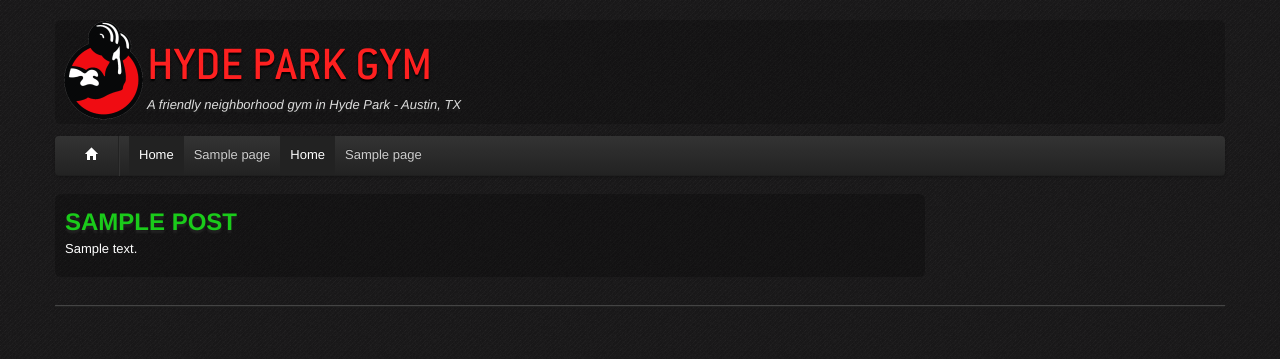
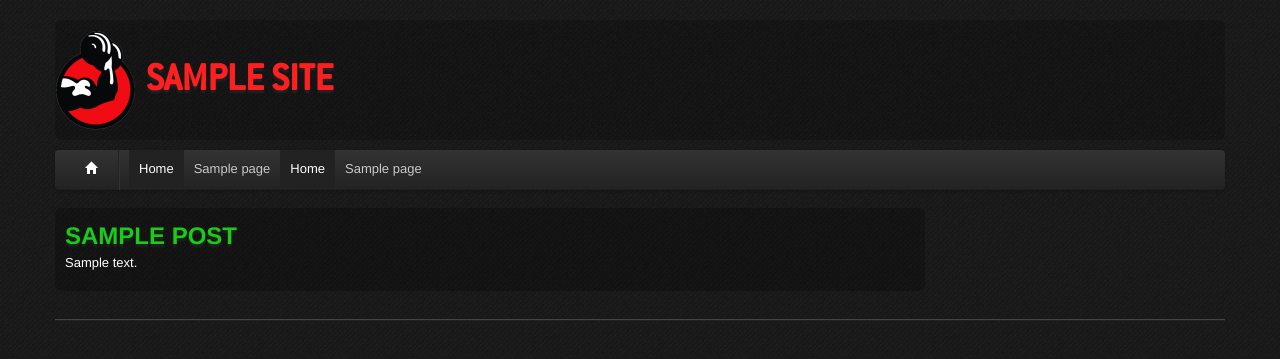
Before and after one commit to jseppi/HPGSite, a WordPress theme: template page.php in a window 1280 px wide. Shown: the top 359 px of the page. Run offline with PHP 8.4 and a stand-in for WordPress, Linux system fonts and the light colour scheme; the site name, menu and one post (Sample post) are stand-ins, and other content is empty.

Commit message:
styling header

```diff
--- a/header.php
+++ b/header.php
@@ -27,21 +27,32 @@
 
 <div class="container">
 
-    <header class="site-header">
-        <hgroup class="site-header-text">
-            <a class="header-link" href="<?php echo get_site_url() ?>" title="Hyde Park Gym"><h1>Hyde Park Gym</h1></a>
+
+    <header id="site-header" class="row">
+        <div class="span12 header-wrap">
+            <div class="row">
+                <hgroup class="span5">
+                    <a href="<?php echo get_site_url(); ?>">
+                        <img src="<?php bloginfo('stylesheet_directory'); ?>/images/arm_red_100.png" title="Hyde Park Gym" alt="Logo"/>
+                    </a>
+
+                    <h1>
+                        <a class="header-link" href="<?php echo get_site_url(); ?>" title="Hyde Park Gym">
+                            <?php bloginfo('name'); ?>
+                        </a>
+                    </h1>
                     <div class="site-tagline">
-                <em>A friendly neighborhood gym in Hyde Park - Austin, TX</em>
+                        <em><?php bloginfo('description'); ?></em>
                     </div>
-
-            <div class="header-widgets">
+                </hgroup>
+                <div class="header-widgets span4 offset2">
                     <?php if ( !function_exists('dynamic_sidebar') || !dynamic_sidebar('header-widgets') ) : ?>
 
                     <?php endif; ?>
                 </div>
-        </hgroup>
+            </div>
+        </div>
     </header>
-
 
     <div class="navbar">
         <div class="navbar-inner">
--- a/style.css
+++ b/style.css
@@ -53,78 +53,55 @@ h1, h2, h3, h4
 }
 
 /* Header */
-header.site-header
+#site-header
 {
-    margin-top: 20px;
-    margin-bottom: 9px;
-    background:rgba(0, 0, 0, 0.2);
-        border-radius: 6px;
-}
-
-header.site-header .site-header-text
-{
-    background:url('images/arm_red_100.png') no-repeat;
-    min-height:104px;
-    padding-left: 84px;
-    position:relative;
-    margin: 12px 0 12px 8px;
+    margin-top:20px;
+    margin-bottom:10px;
 
 }
 
-.site-header-text .site-tagline
+#site-header .header-wrap
 {
-    position:absolute;
-    bottom:10px;
-    text-shadow: 0px 3px 2px #222;
-    color: #DDD;
+    background:rgba(0, 0, 0, 0.2);
+    border-radius: 6px;
+    padding: 10px 0;
 }
 
-.site-header a.header-link:hover
+#site-header hgroup
+{
+    min-height: 100px;
+}
+
+#site-header hgroup img
+{
+    float:left;
+    padding-right: 10px;
+}
+
+#site-header hgroup h1 a, #site-header hgroup h1 a:hover
 {
     text-decoration: none;
+    color: #FE2020;
+    font-family: 'Conduit', Helvetica, Arial, sans-serif;
+    font-size:40px;
 }
 
-.site-header h1
-{
-    color: #fe2020;
-
-    text-transform: uppercase;
-    position: absolute;
-    bottom: 34px;
-    text-shadow: 0px 2px 2px #000;
-    /*
-    font-size: 54px;
-    line-height: 2px;
-    font-weight: 100;
-    */
-
-    font: 48px/50px 'Conduit', Arial, sans-serif;
-    letter-spacing: 0;
+#site-header hgroup h1 {
+    margin-top: 30px;
 }
 
-.header-widgets
-{
-    float:right;
-    margin-top:40px;
-    margin-right:100px;
-}
-
-.site-header .widget
-{
-
-}
-
+/* Sidebar */
 .right-sidebar h3.widget-title
 {
     background: rgba(0, 0, 0, 0.25);
-    border-radius: 0 8px 0 0;
+    border-radius: 6px 6px 0 0;
     padding: 4px 0 0 8px;
 }
 
 .right-sidebar .widget
 {
     background: rgba(0, 0, 0, 0.2);
-    border-radius: 0 8px 0 0;
+    border-radius: 6px;
     padding-bottom: 10px;
 }
 
```
Lines whose indentation alone changed are shown as unchanged.
